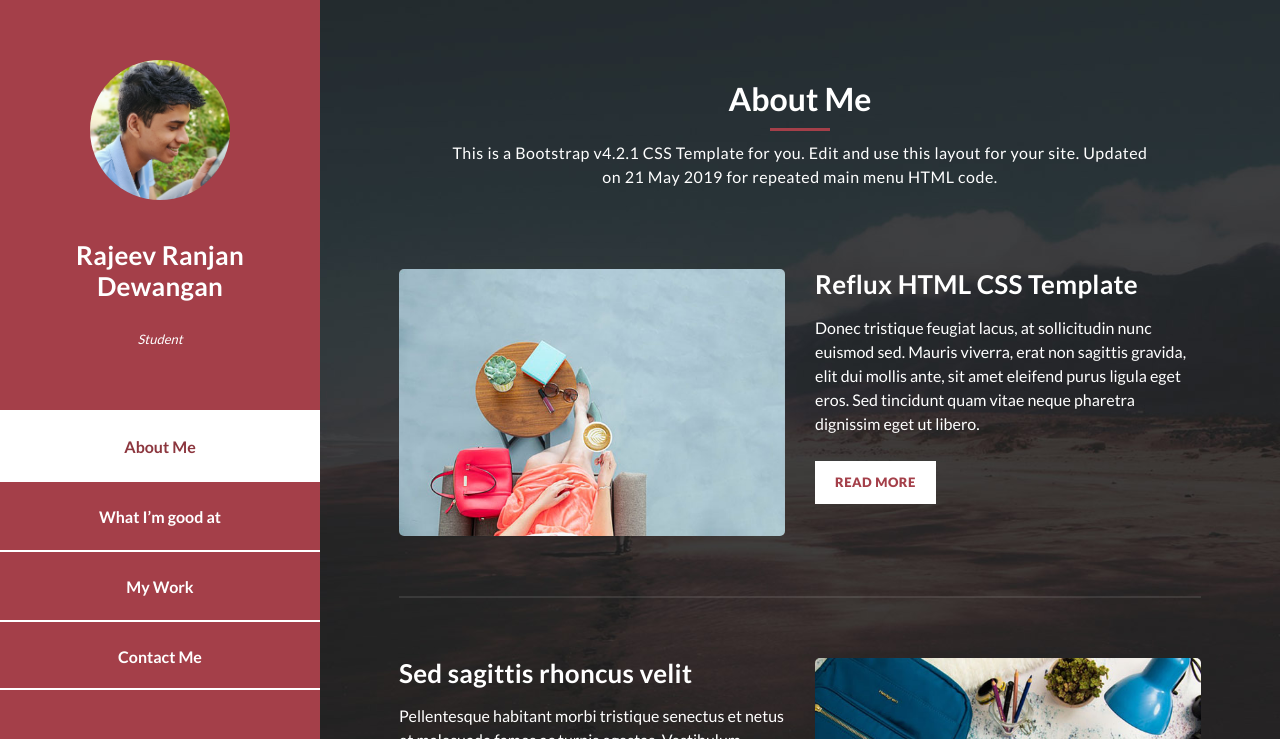
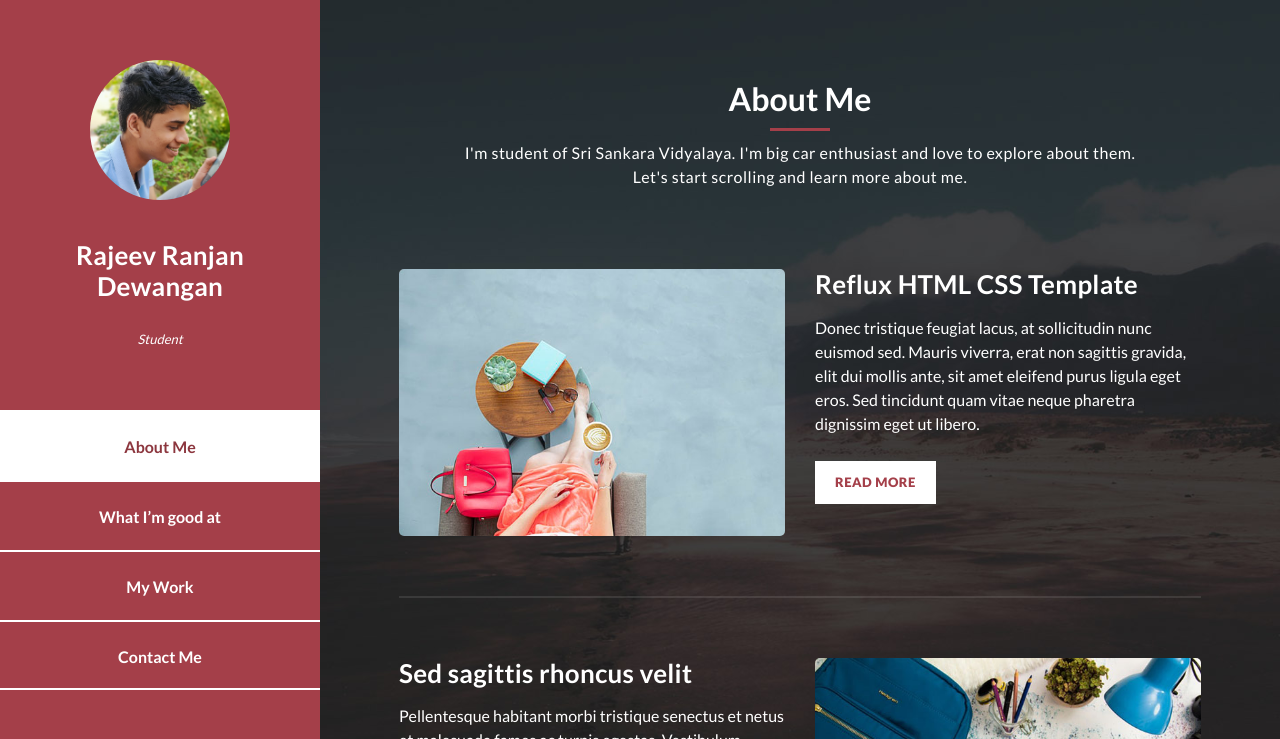
Before and after one commit to C14rc/C14rc.github.io, a plain HTML site: page index.html in a window 1280 px wide. Shown: the top 739 px of the page. Drawn offline with Linux system fonts and the light colour scheme.

Commit message:
updated about me section

```diff
--- a/index.html
+++ b/index.html
@@ -85,8 +85,7 @@ https://templatemo.com/tm-531-reflux
             <h2>About Me</h2>
             <div class="line-dec"></div>
             <span
-              >This is a Bootstrap v4.2.1 CSS Template for you. Edit and use
-              this layout for your site. Updated on 21 May 2019 for repeated main menu HTML code.</span>
+              >I'm student of Sri Sankara Vidyalaya. I'm big car enthusiast and love to explore about them. <br>Let's start scrolling and learn more about me.</span>
           </div>
           <div class="left-image-post">
             <div class="row">
```
